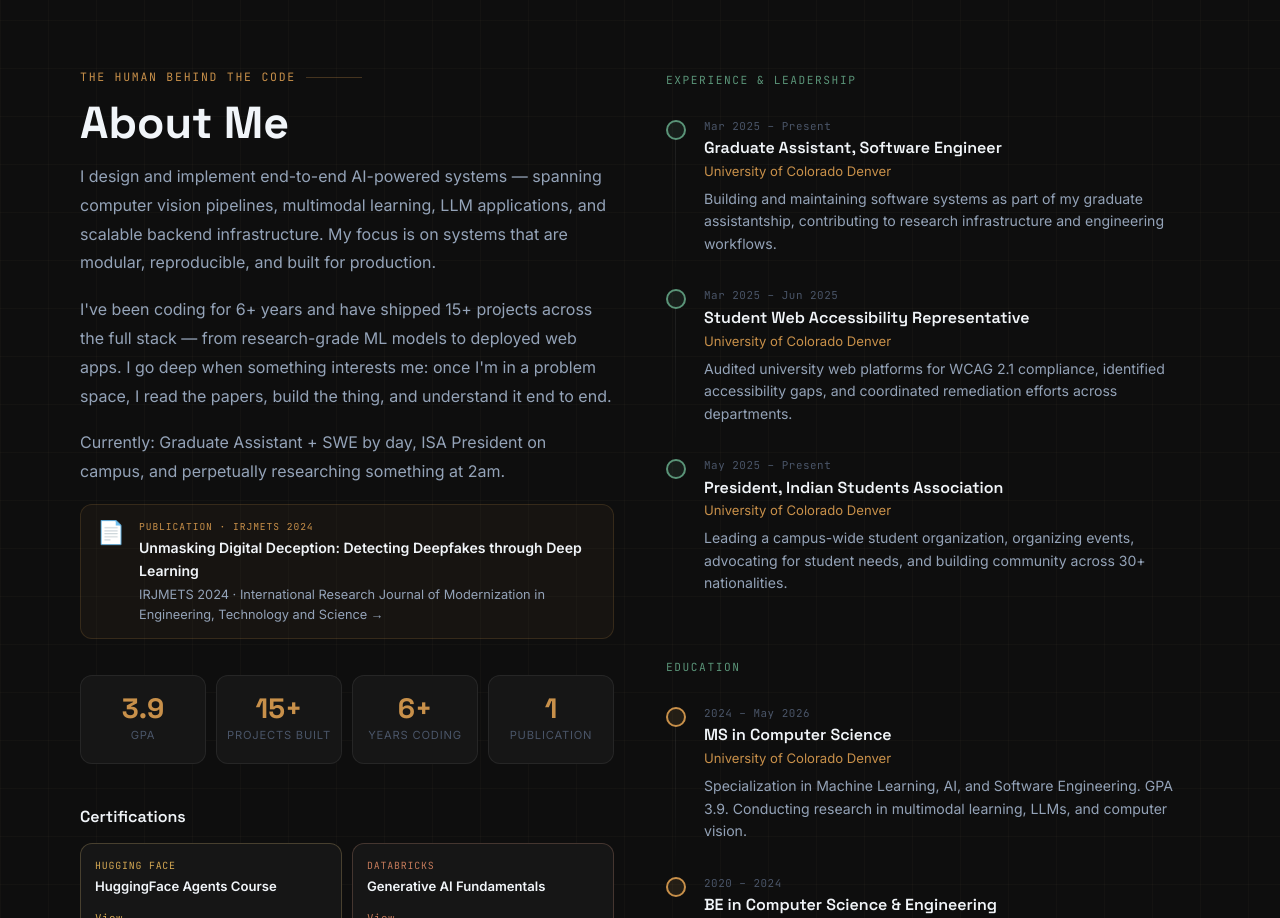
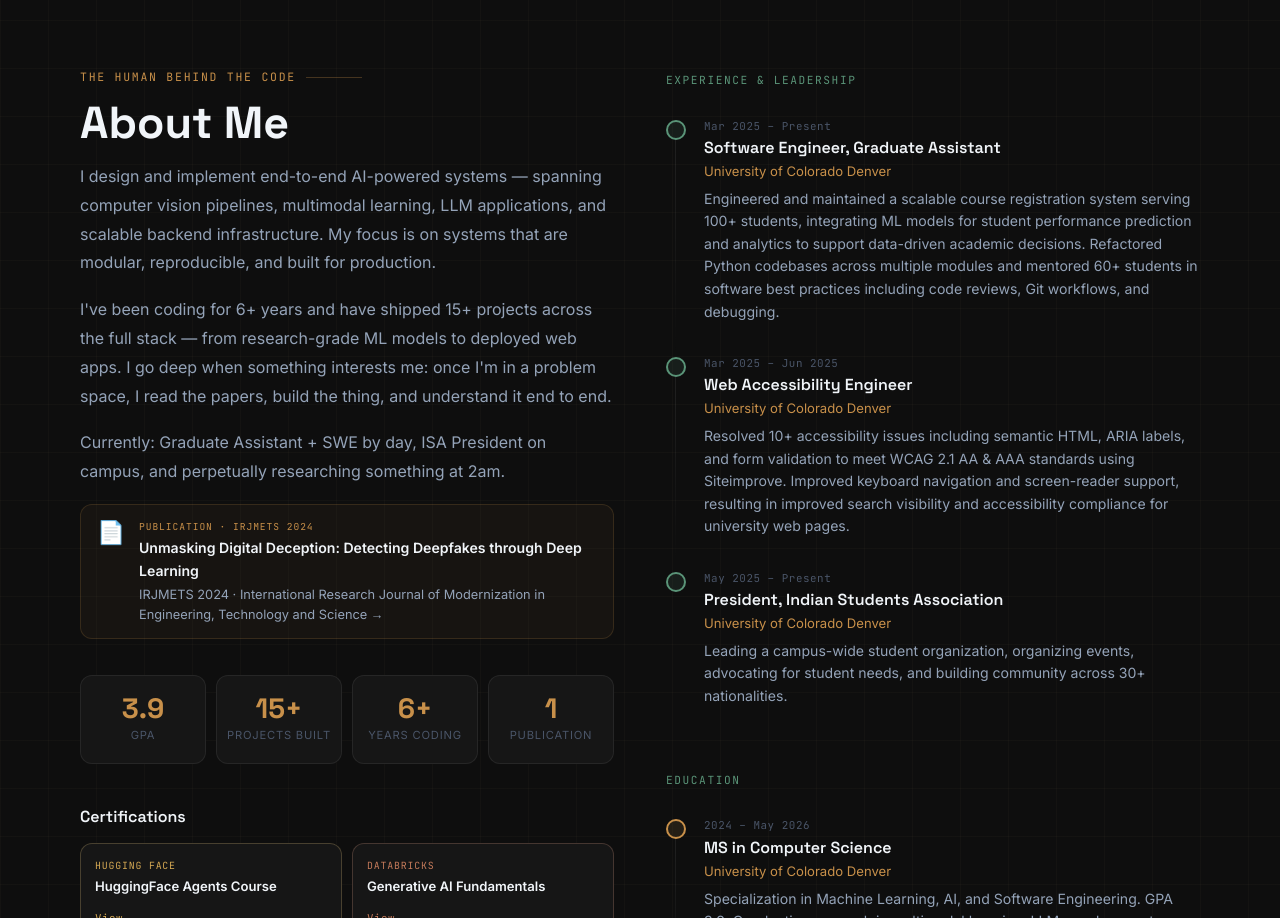
Before and after one commit to Deekshareddy10/portfolio, a React (Vite) app: page / in a window 1280 px wide. Shown: the part 1660-2578 px from the top of the page. Built offline with nearby package versions, Linux system fonts and the light colour scheme; no server answers; the database is empty.

Commit message:
fixed about

```diff
--- a/src/sections/About.jsx
+++ b/src/sections/About.jsx
@@ -11,16 +11,16 @@ const STATS = [
 const EXPERIENCE = [
   {
     year: 'Mar 2025 – Present',
-    title: 'Graduate Assistant, Software Engineer',
+    title: 'Software Engineer, Graduate Assistant',
     org: 'University of Colorado Denver',
-    desc: 'Building and maintaining software systems as part of my graduate assistantship, contributing to research infrastructure and engineering workflows.',
+    desc: 'Engineered and maintained a scalable course registration system serving 100+ students, integrating ML models for student performance prediction and analytics to support data-driven academic decisions. Refactored Python codebases across multiple modules and mentored 60+ students in software best practices including code reviews, Git workflows, and debugging.',
     type: 'work',
   },
   {
     year: 'Mar 2025 – Jun 2025',
-    title: 'Student Web Accessibility Representative',
+    title: 'Web Accessibility Engineer',
     org: 'University of Colorado Denver',
-    desc: 'Audited university web platforms for WCAG 2.1 compliance, identified accessibility gaps, and coordinated remediation efforts across departments.',
+    desc: 'Resolved 10+ accessibility issues including semantic HTML, ARIA labels, and form validation to meet WCAG 2.1 AA & AAA standards using Siteimprove. Improved keyboard navigation and screen-reader support, resulting in improved search visibility and accessibility compliance for university web pages.',
     type: 'work',
   },
   {
```
